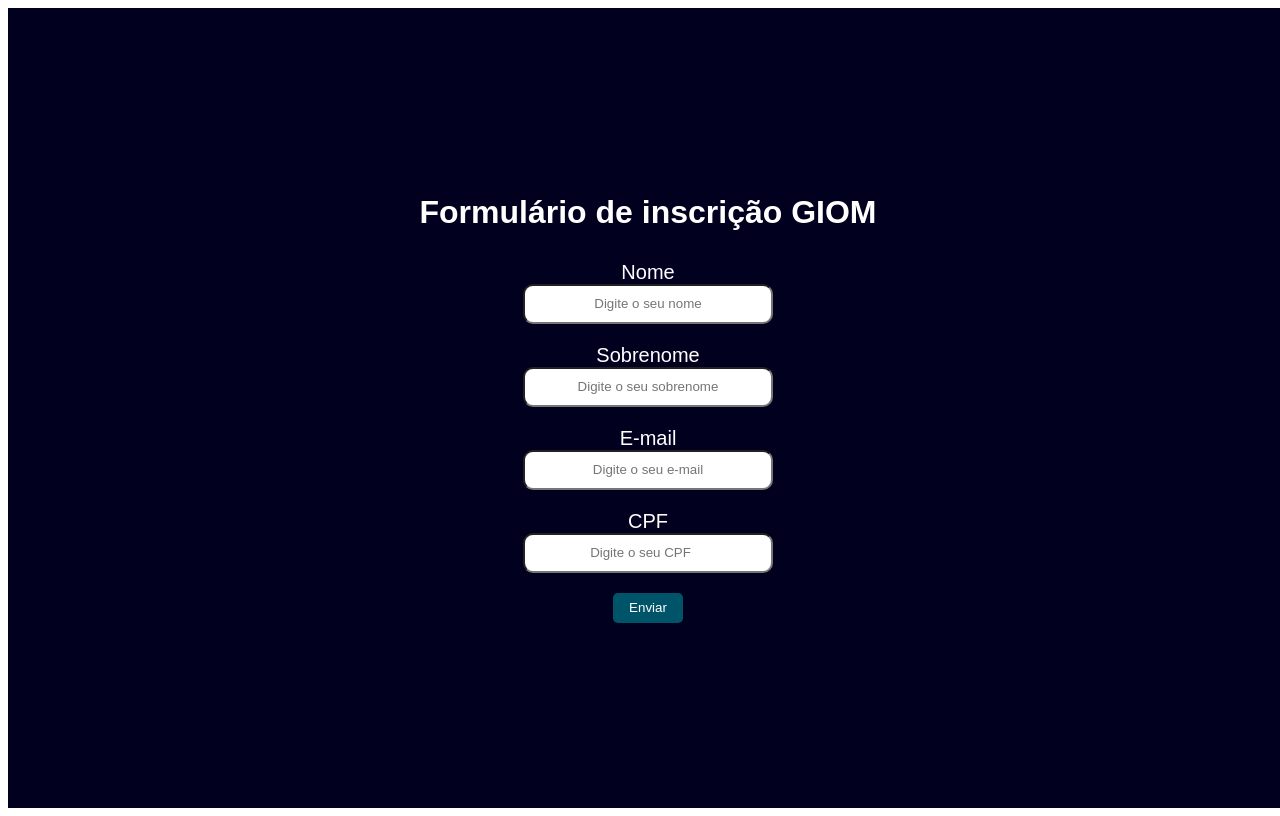
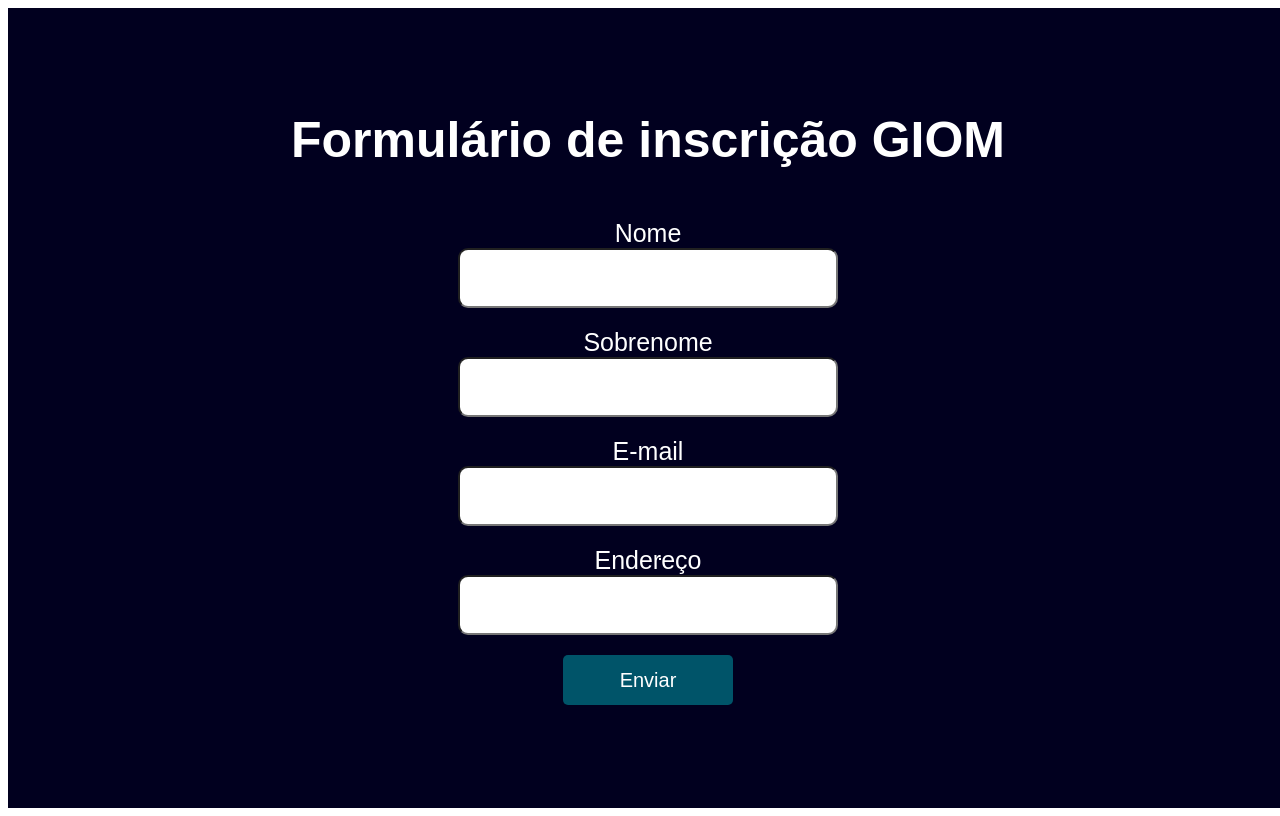
Before and after one commit to ThayaneQuintanilha/giom-tecnologia, a Vue app: page / in a window 1280 px wide. Built offline with nearby package versions, Linux system fonts and the light colour scheme; a web font is replaced by a local one.

Commit message:
feat: pega os valores dos inputs e joga na tela

```diff
--- a/src/components/FormData.vue
+++ b/src/components/FormData.vue
@@ -1,33 +1,54 @@
 <template>
-  <form id="form">
+  <form id="form" @submit.prevent="handleSubmit">
     <h1>Formulário de inscrição GIOM</h1>
     <div id="div-label">
-      <label class="label-form" for="">Nome
-        <input type="text" id="nome" name="name" v-model="nome" placeholder="Digite o seu nome">
+      <label class="label-form" for="" placeholder="Digite seu nome">Nome
+        <input v-model="nome">
       </label>
 
-      <label class="label-form" for="">Sobrenome
-        <input type="text" id="nome" name="name" v-model="sobrenome" placeholder="Digite o seu sobrenome">
+      <label class="label-form" for="" placeholder="Digite seu sobrenome">Sobrenome
+        <input v-model="sobrenome">
       </label>
 
-      <label class="label-form" for="">E-mail
-        <input type="text" id="nome" name="name" v-model="email" placeholder="Digite o seu e-mail">
+      <label class="label-form" for="" placeholder="Digite seu e-mail">E-mail
+        <input v-model="email">
       </label>
 
-      <label class="label-form" for="">CPF
-        <input type="number" id="cpf" name="cpf" v-model="cpf" placeholder="Digite o seu CPF">
+      <label class="label-form" for="" placeholder="Digite seu endereço">Endereço
+        <input v-model="endereco">
       </label>
-    </div>
-    <div id="btn">
-      <button type="submit">Enviar</button>
+
+      <div id="btn">
+        <button type="submit">Enviar</button>
+      </div>
     </div>
   </form>
+  <div id="div-ul">
+    <ul>
+      <li v-for="item in itens" :key="item.id">{{ item.nome }} - {{ item.sobrenome }} - {{ item.email }} - {{ item.endereco }}</li>
+    </ul>
+  </div>
 </template>
 
 <script>
-  export default {
-    name: 'FormData',
+export default {
+  data() {
+    return {
+      id: 1,
+      nome: '',
+      sobrenome: '',
+      email: '',
+      endereco: '',
+      itens: []
+    }
+  },
+  methods: {
+    handleSubmit() {
+      this.itens.push({nome: this.nome, sobrenome: this.sobrenome, email: this.email, endereco: this.endereco});
+      this.nome = '', this.sobrenome = '', this.email = '', this.endereco = ''
+    }
   }
+}
 </script>
 
 <style scoped>
@@ -37,6 +58,7 @@
     box-sizing: border-box;
     text-decoration: none;
     background-color: #01001f;
+    list-style: none;
     font-family: 'Signika Negative', sans-serif;
   }
 
@@ -51,24 +73,27 @@
   }
 
   #form h1 {
-    margin: 0 0 30px 0;
+    margin: 0 0 50px 0;
+    font-size: 50px;
   }
 
   #div-label {
     display: flex;
     flex-direction: column;
-    align-items: flex-start;
+    justify-content: center;
+    align-items: center;
   }
 
   .label-form {
     margin: 0 0 20px 0px;
     text-align: center;
-    font-size: 20px;
+    font-size: 25px;
   }
 
   .label-form input {
-    height: 40px;
-    width: 250px;
+    height: 60px;
+    width: 380px;
+    font-size: 25px;
     display: flex;
     justify-content: center;
     flex-direction: row;
@@ -78,11 +103,38 @@
   }
 
   #btn button {
-    width: 70px;
-    height: 30px;
     border: none;
     background-color: #005469;
+    border-radius: 5px;
     color: #ffffff;
-    border-radius: 5px;
+    cursor: pointer;
+    font-size: 20px;
+    height: 50px;
+    width: 170px;
+  }
+
+  #div-ul {
+    display: flex;
+    justify-content: center;
+    align-items: center;
+    flex-direction: column;
+    justify-content: center;
+    color: white;
+    margin: -250px 0 0 40px;
+  }
+
+  #div-ul ul {
+    display: flex;
+    align-items: center;
+    flex-direction: column;
+    justify-content: center;
+    border: 1px solid #fff;
+    width: 0 auto;
+    height: 40px auto;
+  }
+
+  #div-ul ul li {
+    margin: 0 20px;
+    font-size: 30px;
   }
 </style>
```
